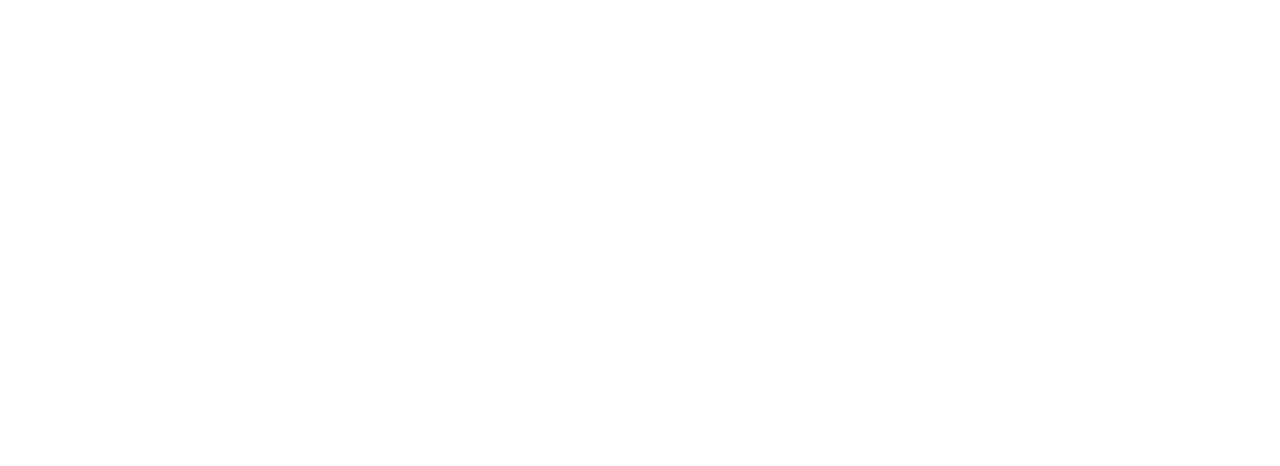
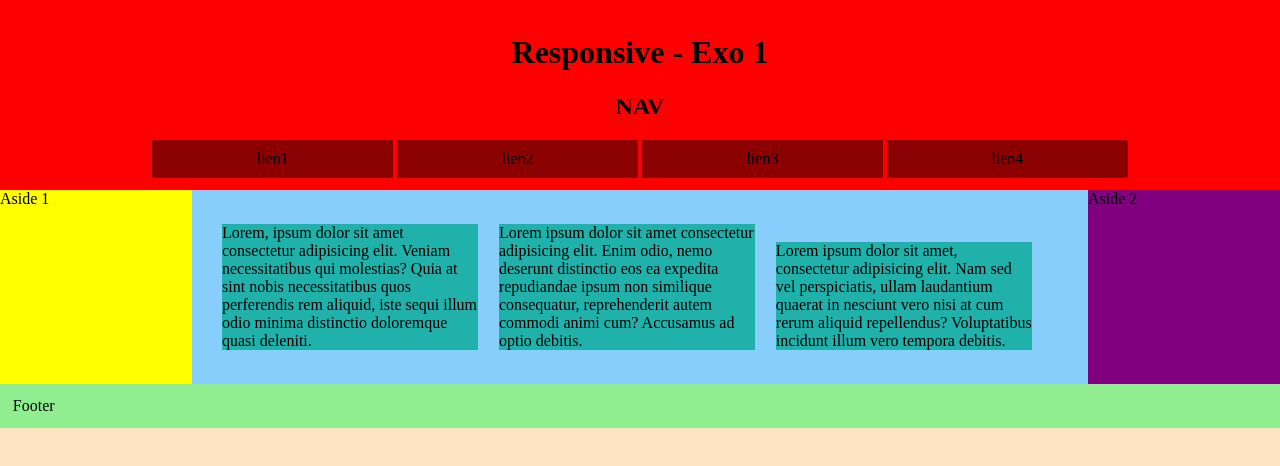
Before and after one commit to RobBiss/ExoSikara, a plain HTML site: page Responsive/exo1.html in a window 1280 px wide. Drawn offline with Linux system fonts and the light colour scheme.

Commit message:
2nd commit : ajout des html et css

```diff
--- a/Responsive/exo1.html
+++ b/Responsive/exo1.html
@@ -3,10 +3,58 @@
 <head>
     <meta charset="UTF-8">
     <meta name="viewport" content="width=device-width, initial-scale=1.0">
-    <link rel="stylesheet" href="style.css">
+    <link rel="stylesheet" href="exo1style.css">
     <title>Exercice 1 : Template</title>
 </head>
 <body>
+    <main>
+        <header>
+            <h1>
+                Responsive - Exo 1
+            </h1>
+            <nav>
+                <h2>
+                    NAV
+                </h2>
+            </nav>
+            <ul>
+                <li>
+                    lien1
+                </li>
+                <li>
+                    lien2
+                </li>
+                <li>
+                    lien3
+                </li>
+                <li>
+                    lien4
+                </li>
+            </ul>
+        </header>
+        <article class="middle">
+            <aside class="aside1">
+                Aside 1
+            </aside>
+            <section class="lorems">
+                <p>
+                    Lorem, ipsum dolor sit amet consectetur adipisicing elit. Veniam necessitatibus qui molestias? Quia at sint nobis necessitatibus quos perferendis rem aliquid, iste sequi illum odio minima distinctio doloremque quasi deleniti.
+                </p>
+                <p>
+                    Lorem ipsum dolor sit amet consectetur adipisicing elit. Enim odio, nemo deserunt distinctio eos ea expedita repudiandae ipsum non similique consequatur, reprehenderit autem commodi animi cum? Accusamus ad optio debitis.
+                </p>
+                <p>
+                    Lorem ipsum dolor sit amet, consectetur adipisicing elit. Nam sed vel perspiciatis, ullam laudantium quaerat in nesciunt vero nisi at cum rerum aliquid repellendus? Voluptatibus incidunt illum vero tempora debitis.
+                </p>
+            </section>
+            <aside class="aside2">
+                Aside 2
+            </aside>
+        </article>
+        <footer>
+            Footer
+        </footer>
+    </main>
 
 </body>
 </html>
--- /dev/null
+++ b/Responsive/exo1style.css
@@ -0,0 +1,79 @@
+body{
+    margin:0;
+    background-color: bisque;
+}
+header{
+    background-color: red;
+    text-align: center;
+    padding: 1%;
+    position: relative;
+}
+ul{
+    list-style: none;
+    padding: 0;
+}
+li{
+    width: 97%;
+    padding: 1%;
+    display: inline-block;
+    background-color: darkred;
+}
+article{
+    background-color: lightskyblue;
+}
+aside{
+    padding: 1%;
+}
+.aside1{
+    background-color: yellow;
+}
+.aside2{
+    background-color: purple;
+}
+p{
+    margin: 1%;
+    background-color: lightseagreen;
+}
+footer{
+    padding: 1%;
+    background-color: lightgreen;
+}
+@media screen and (min-width: 900px) {
+    li{
+        width: 10%;
+    }
+    .middle{
+        display: inline-block;
+        position: relative;
+        padding: 1%;
+    }
+    aside{
+        position:absolute;
+        padding: 0;
+        width: 15%;
+        height: 100%;
+    }
+    .aside1{
+        top: 0;
+        left: 0;
+    }
+    .aside2{
+        right: 0;
+        top: 0;
+    }
+    .lorems{
+        padding: 1% 16%;
+    }
+}
+@media screen and (min-width: 1200px) {
+    ul{
+        margin: 0 10%;
+    }
+    li{
+        width: 22%;
+    }
+    p{
+        display: inline-block;
+        width: 30%;
+    }
+}
```
Also changed, not shown: Responsive/exo2.html (+8 -1 lines), Responsive/exo2style.css (added), Responsive/img/you-didnt-say-the-magic-word-ah-ah.gif (added), Responsive/style.css (deleted).
